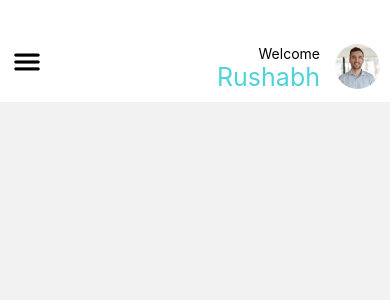
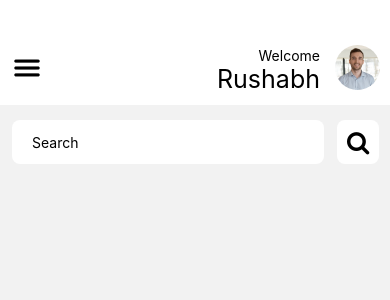
Before and after one commit to Coder-Rushabh/GentlyFix, a React Native app: screen /Home in a window 390 px wide. Shown: the top 300 px of the page. Built offline with nearby package versions, Linux system fonts and the light colour scheme.

Commit message:
search bar UI added in header

```diff
--- a/App/Screens/HomeScreen/Header.jsx
+++ b/App/Screens/HomeScreen/Header.jsx
@@ -38,6 +38,7 @@ const styles = StyleSheet.create({
         alignItems: 'center',
         marginLeft: 0,
         marginRight: 'auto',
+        marginTop: 10,
         height: 45,
         width: 45,
     },
@@ -55,7 +56,7 @@ const styles = StyleSheet.create({
         borderRadius: 99
     },
     text2: {
-        color: '#4FD3DA',
+        color: '#000',
         fontSize: 25,
     },
     text1: {
--- a/App/Screens/HomeScreen/SearchBar.jsx
+++ b/App/Screens/HomeScreen/SearchBar.jsx
@@ -1,12 +1,39 @@
-import { View, Text, StyleSheet } from 'react-native'
+import { View, Text, StyleSheet, TextInput } from 'react-native'
 import React from 'react'
-import { Button, TextInput } from 'react-native-web'
+import { FontAwesome } from '@expo/vector-icons';
 
 export default function SearchBar() {
   return (
-    <View>
+    <View style={styles.container}>
 
+      <TextInput placeholder='Search' style={styles.inputField}>
+      </TextInput>
+      <FontAwesome style={styles.searchBtn} name="search" size={24} color='black' />
 
     </View>
   )
 }
+
+const styles = StyleSheet.create({
+  inputField: {
+    padding: 7,
+    marginLeft: 12,
+    paddingLeft: 20,
+    borderRadius: 8,
+    width: '80%',
+    backgroundColor: '#fff'
+
+  },
+  container: {
+    marginTop: 15,
+    display: 'flex',
+    flexDirection: 'row',
+    gap: 13,
+  },
+  searchBtn:{
+    padding: 10,
+    borderRadius: 8,
+    backgroundColor: '#fff'
+
+  }
+})
--- a/App/Screens/ProfileScreen/Profile.jsx
+++ b/App/Screens/ProfileScreen/Profile.jsx
@@ -1,10 +1,13 @@
 import { View, Text } from 'react-native'
 import React from 'react'
+
+
+
 
 export default function Profile() {
   return (
     <View>
-      <Text>ProfileScreen</Text>
+
     </View>
   )
 }
--- a/App/Screens/Tabs.jsx
+++ b/App/Screens/Tabs.jsx
@@ -11,7 +11,7 @@ const Tab = createBottomTabNavigator();
 
 export default function Tabs() {
   return (
-    <Tab.Navigator screenOptions={{headerShown:false, tabBarActiveTintColor: '#4FD3DA' }}>
+    <Tab.Navigator screenOptions={{headerShown:false, tabBarActiveTintColor: '#4F00DB' }}>
       <Tab.Screen name="Home" component={Home}
       options={{
     tabBarIcon: ({color,size})=>(
```
